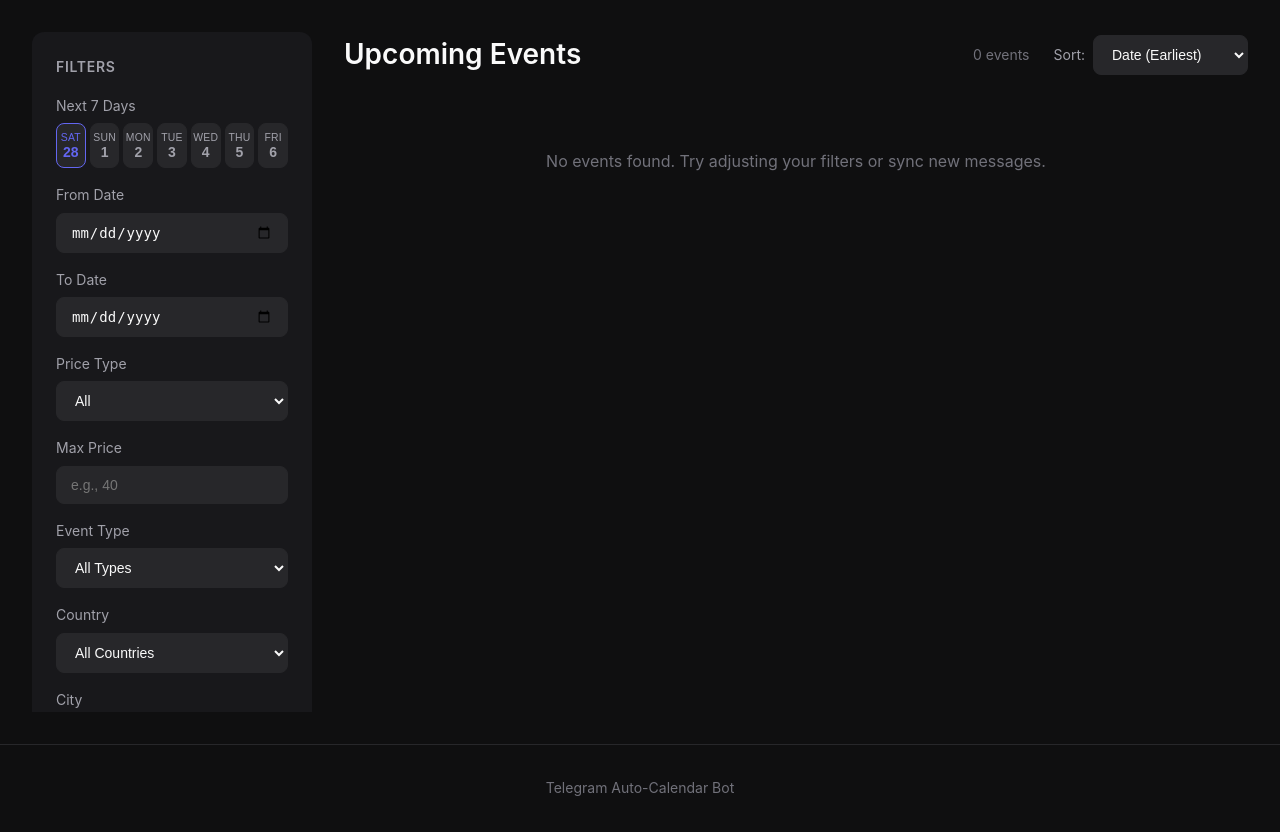
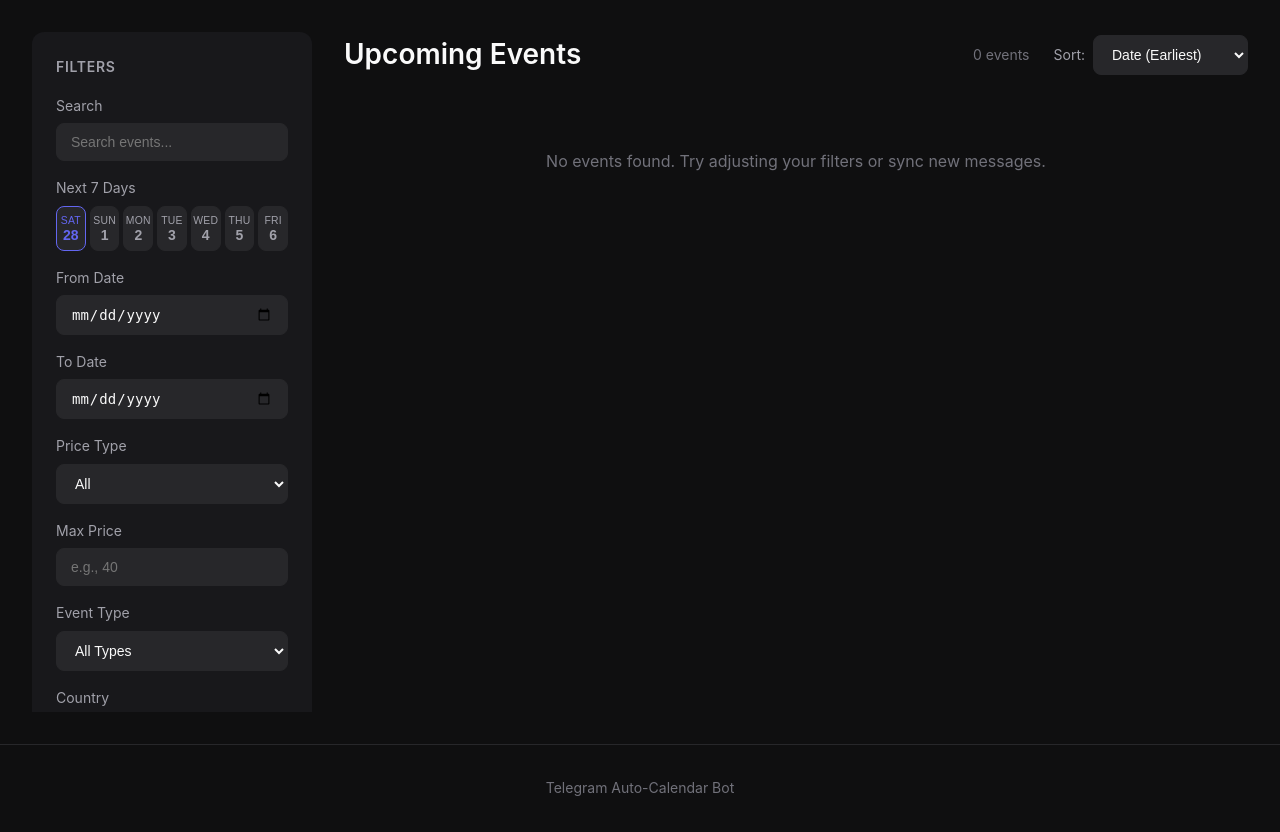
Before and after one commit to kryptokommunist/telegram-autocalendar, a Flask app: page / in a window 1280 px wide. Shown: the part 71-903 px from the top of the page. Run offline with Flask 3, Linux system fonts and the light colour scheme; data comes from the database, SQL or seed files in the repository; data that the repository does not hold is empty; some libraries are stand-ins or nearby versions.

Commit message:
Add text search for events
- Search input in filters sidebar
- Searches title, description, location, and organizer
- Debounced input (300ms) for smooth typing
- Cleared with Clear Filters button

Co-Authored-By: Claude Opus 4.6 <noreply@anthropic.com>

```diff
--- a/src/database.py
+++ b/src/database.py
@@ -271,6 +271,7 @@ def get_events(
     city: Optional[str] = None,
     country: Optional[str] = None,
     event_type: Optional[str] = None,
+    search: Optional[str] = None,
     limit: int = 100,
     offset: int = 0,
 ) -> list[dict]:
@@ -325,6 +326,16 @@ def get_events(
     if event_type:
         query += " AND e.event_type = %s"
         params.append(event_type)
+
+    if search:
+        query += """ AND (
+            LOWER(e.event_title) LIKE LOWER(%s)
+            OR LOWER(e.event_description) LIKE LOWER(%s)
+            OR LOWER(e.event_location) LIKE LOWER(%s)
+            OR LOWER(e.organizer) LIKE LOWER(%s)
+        )"""
+        search_term = f"%{search}%"
+        params.extend([search_term, search_term, search_term, search_term])
 
     query += " ORDER BY e.event_start ASC LIMIT %s OFFSET %s"
     params.extend([limit, offset])
@@ -389,6 +400,7 @@ def get_events_count(
     city: Optional[str] = None,
     country: Optional[str] = None,
     event_type: Optional[str] = None,
+    search: Optional[str] = None,
 ) -> int:
     """Get total count of events with optional filters (same filters as get_events)."""
     query = """
@@ -438,6 +450,16 @@ def get_events_count(
     if event_type:
         query += " AND e.event_type = %s"
         params.append(event_type)
+
+    if search:
+        query += """ AND (
+            LOWER(e.event_title) LIKE LOWER(%s)
+            OR LOWER(e.event_description) LIKE LOWER(%s)
+            OR LOWER(e.event_location) LIKE LOWER(%s)
+            OR LOWER(e.organizer) LIKE LOWER(%s)
+        )"""
+        search_term = f"%{search}%"
+        params.extend([search_term, search_term, search_term, search_term])
 
     result = execute_query(query, tuple(params), fetch=True)
     return result[0]["total"] if result else 0
--- a/src/web/routes.py
+++ b/src/web/routes.py
@@ -45,6 +45,7 @@ def register_routes(app: Flask):
         city = request.args.get("city")
         country = request.args.get("country")
         event_type = request.args.get("event_type")
+        search = request.args.get("search")
         limit = request.args.get("limit", 100, type=int)
         offset = request.args.get("offset", 0, type=int)
 
@@ -72,6 +73,7 @@ def register_routes(app: Flask):
             city=city,
             country=country,
             event_type=event_type,
+            search=search,
             limit=limit,
             offset=offset,
         )
@@ -87,6 +89,7 @@ def register_routes(app: Flask):
             city=city,
             country=country,
             event_type=event_type,
+            search=search,
         )
 
         # Serialize datetime objects
--- a/src/web/static/app.js
+++ b/src/web/static/app.js
@@ -41,6 +41,7 @@ async function loadEvents(filters = {}) {
     if (filters.country) params.append('country', filters.country);
     if (filters.max_price) params.append('max_price', filters.max_price);
     if (filters.event_type) params.append('event_type', filters.event_type);
+    if (filters.search) params.append('search', filters.search);
 
     const response = await fetchAPI(`/api/events?${params.toString()}`);
     loading.style.display = 'none';
@@ -549,9 +550,19 @@ function applyFilters() {
         city: document.getElementById('city-filter')?.value || null,
         country: document.getElementById('country-filter')?.value || null,
         event_type: document.getElementById('event-type-filter')?.value || null,
+        search: document.getElementById('search-input')?.value || null,
     };
 
     loadEvents(filters);
+}
+
+// Debounce search input
+let searchTimeout = null;
+function debounceSearch() {
+    if (searchTimeout) clearTimeout(searchTimeout);
+    searchTimeout = setTimeout(() => {
+        applyFilters();
+    }, 300);
 }
 
 // ============ Weekday Selection ============
@@ -658,6 +669,7 @@ function clearFilters() {
     const countryFilter = document.getElementById('country-filter');
     const eventTypeFilter = document.getElementById('event-type-filter');
     const groupSearch = document.getElementById('group-search');
+    const searchInput = document.getElementById('search-input');
     const sortSelect = document.getElementById('sort-select');
 
     if (dateFrom) dateFrom.value = '';
@@ -668,6 +680,7 @@ function clearFilters() {
     if (countryFilter) countryFilter.value = '';
     if (eventTypeFilter) eventTypeFilter.value = '';
     if (groupSearch) groupSearch.value = '';
+    if (searchInput) searchInput.value = '';
     if (sortSelect) sortSelect.value = 'date_asc';
 
     // Clear weekday buttons
--- a/src/web/templates/index.html
+++ b/src/web/templates/index.html
@@ -8,6 +8,11 @@
     <aside class="sidebar">
         <div class="filter-section">
             <h3>Filters</h3>
+
+            <div class="filter-group">
+                <label for="search-input">Search</label>
+                <input type="text" id="search-input" class="filter-input" placeholder="Search events..." oninput="debounceSearch()">
+            </div>
 
             <div class="filter-group">
                 <label>Next 7 Days</label>
```
